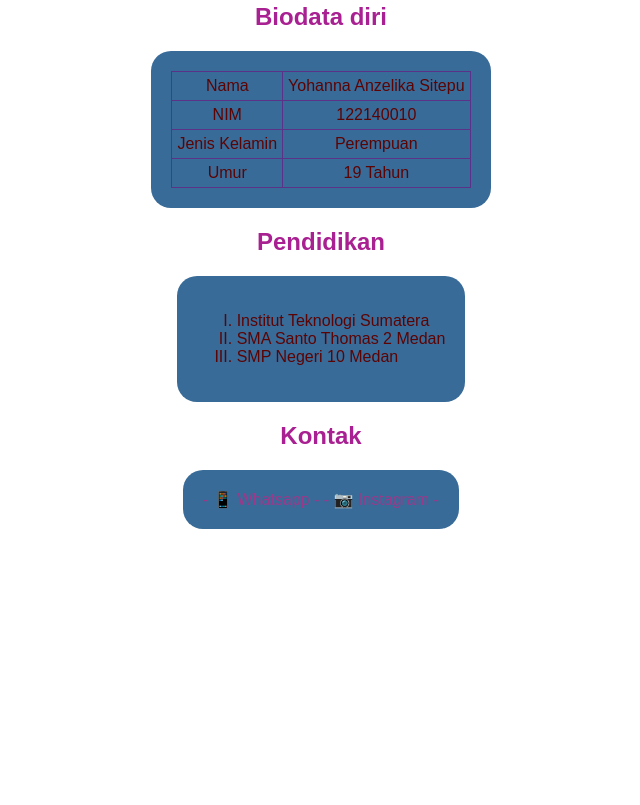
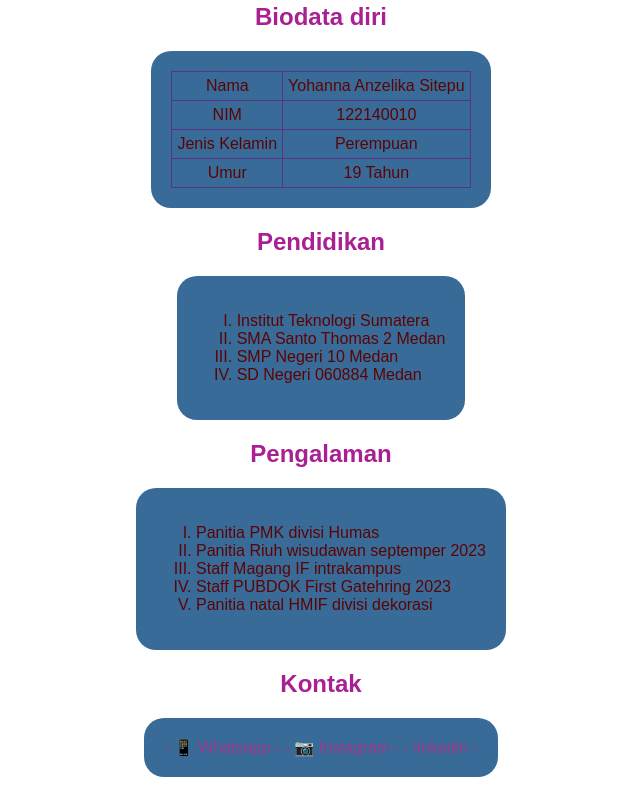
Before and after one commit to YohannaAnzelika/ldop-5.0-latihan, a plain HTML site: page Tugas2.html in a window 1280 px wide. Shown: the part 454-1259 px from the top of the page, without its empty margins (319-959 px from the left). Before the commit the page ends 1011 px from the top, so only its background shows below. Drawn offline with Linux system fonts and the light colour scheme.

Commit message:
Tugas2.html

```diff
--- a/Tugas2.html
+++ b/Tugas2.html
@@ -36,12 +36,26 @@
                 <li>Institut Teknologi Sumatera</li>
                 <li>SMA Santo Thomas 2 Medan</li>
                 <li>SMP Negeri 10 Medan</li>
+                <li>SD Negeri 060884 Medan</li>
+            </ol>
+        </div>
+        <h2>Pengalaman</h2>
+        <div class="panel">
+            <ol>
+                <li>Panitia PMK divisi Humas</li>
+                <li>Panitia Riuh wisudawan septemper 2023</li>
+                <li>Staff Magang IF intrakampus</li>
+                <li>Staff PUBDOK First Gatehring 2023</li>
+                <li>Panitia natal HMIF divisi dekorasi</li>
+
             </ol>
         </div>
         <h2>Kontak</h2>
         <div class="panel">
             <a href="https://wa.me/+6282276893991">📱 Whatsapp</a>
             <a href="https://instagram.com/yohannalika">📷 Instagram</a>
+            <a href="https://id.linkedin.com/in/yohanna-anzelika-401578229">linkedin</a>
+
         </div>
     </body>
 </html>
```
